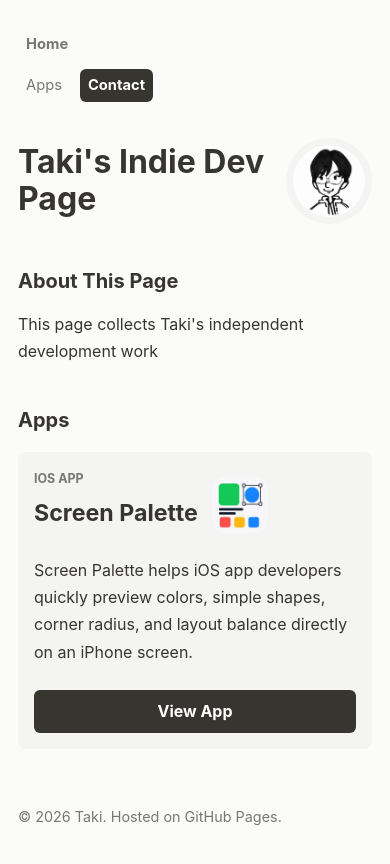
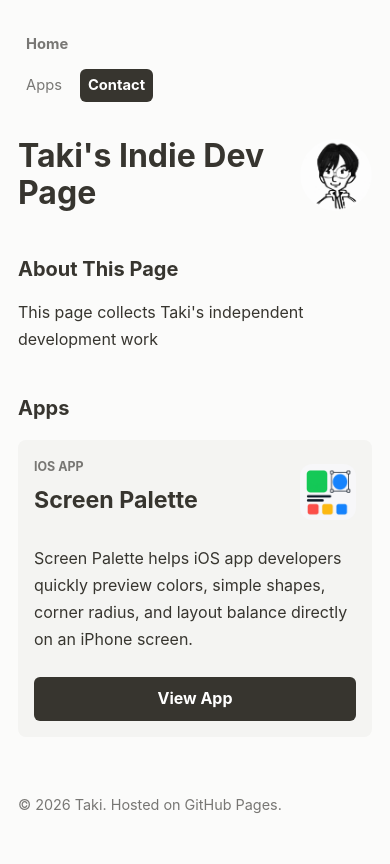
Before and after one commit to min181/takispage, a plain HTML site: page index.html in a window 390 px wide. Drawn offline with Linux system fonts and the light colour scheme.

Commit message:
アイコン配置の調整

```diff
--- a/style.css
+++ b/style.css
@@ -115,13 +115,8 @@ a:hover {
 }
 
 .avatar-frame {
-    display: grid;
-    width: 104px;
-    height: 104px;
+    display: block;
     flex: 0 0 auto;
-    place-items: center;
-    border-radius: 50%;
-    background: var(--soft-surface);
 }
 
 .hero-icon.app {
@@ -183,7 +178,7 @@ h3 {
     display: flex;
     gap: 14px;
     align-items: center;
-    justify-content: flex-start;
+    justify-content: space-between;
     margin-bottom: 12px;
 }
 
@@ -342,8 +337,8 @@ footer p {
     }
 
     .avatar-frame {
-        width: 86px;
-        height: 86px;
+        width: auto;
+        height: auto;
     }
 
     .hero-icon.app {
```
